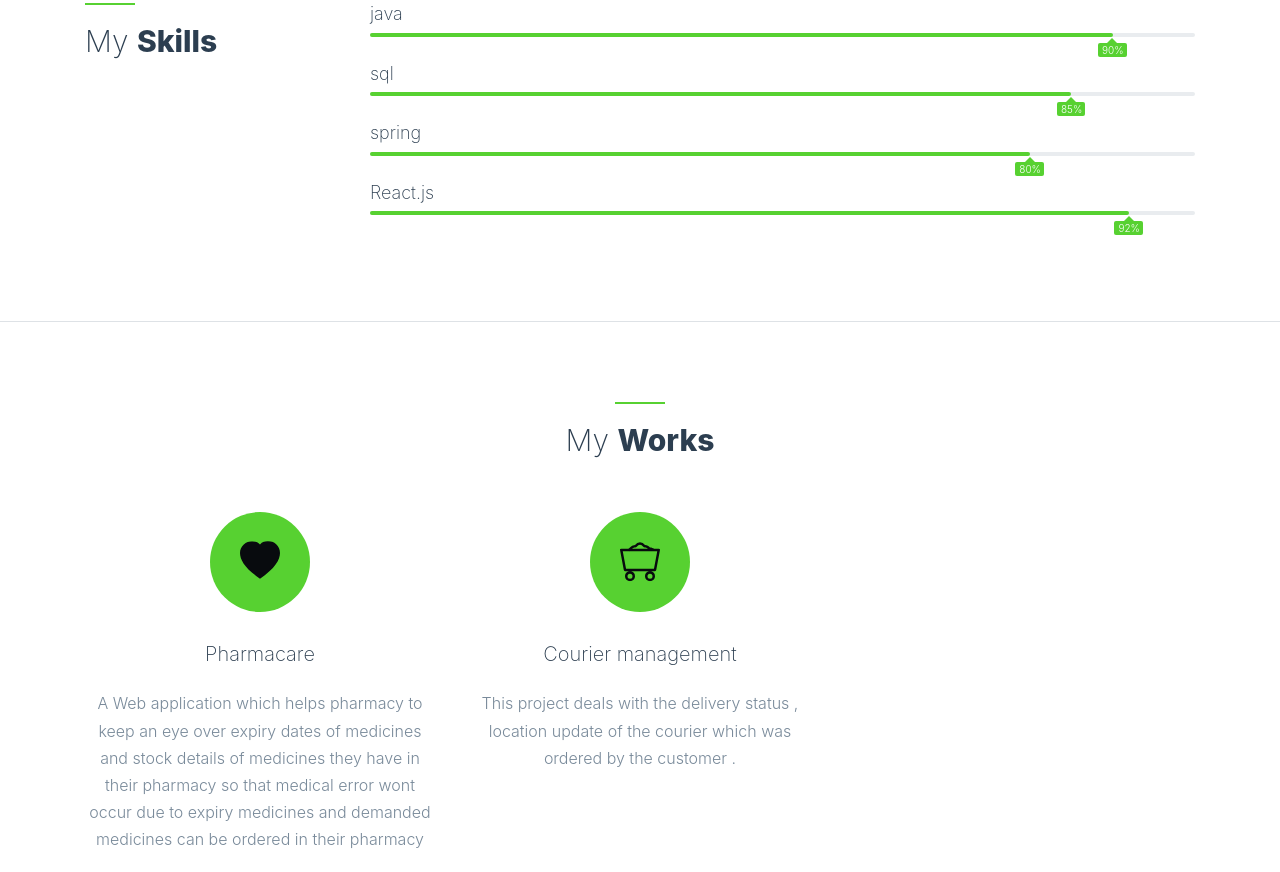
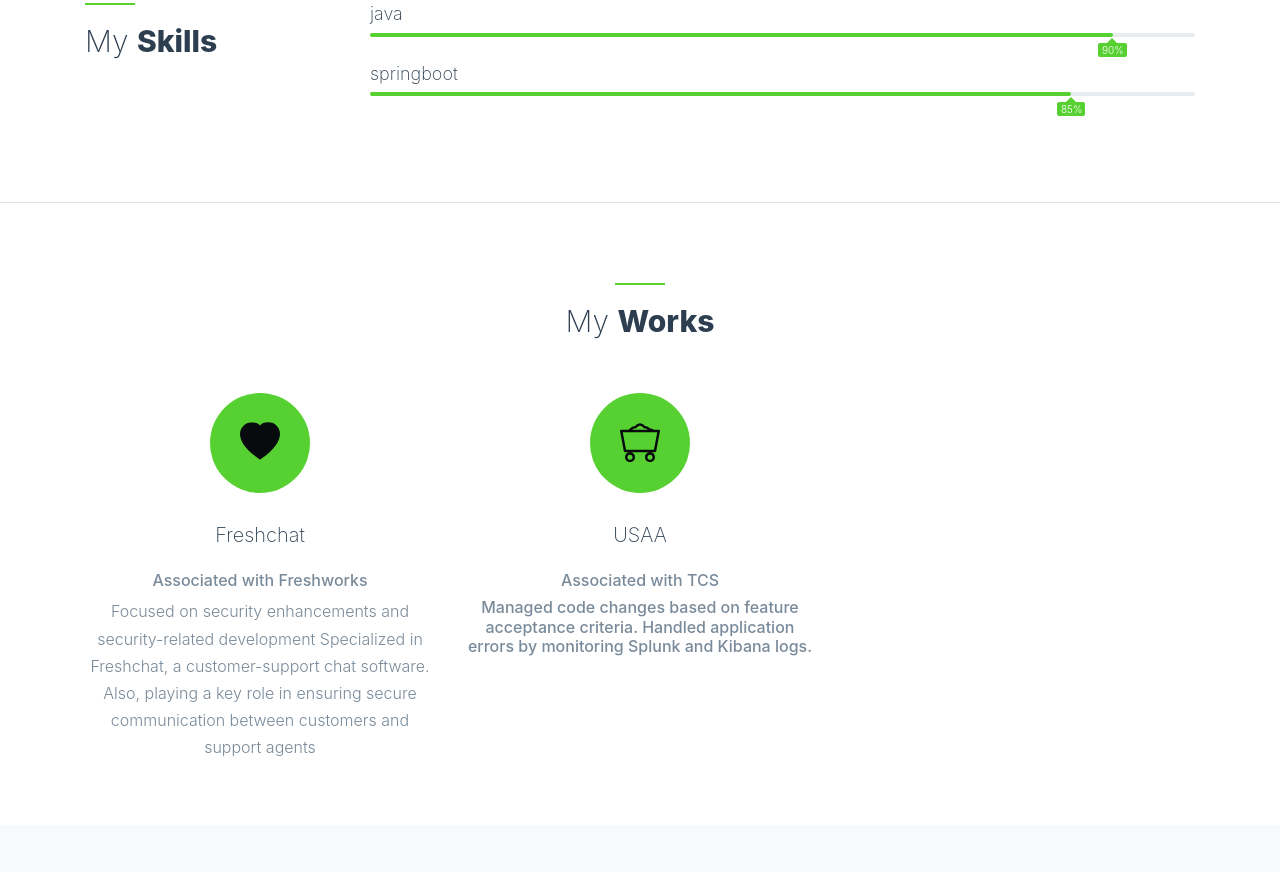
Before and after one commit to ajaysurya8888/ajaysurya8888.github.io, a plain HTML site: page index.html in a window 1280 px wide. Shown: the part 1575-2447 px from the top of the page. Drawn offline with Linux system fonts and the light colour scheme; files whose address does not match are found by name.

Commit message:
Update index.html

```diff
--- a/index.html
+++ b/index.html
@@ -96,7 +96,7 @@
             </div>
 
             <div class="skill">
-              <h3>sql</h3>
+              <h3>springboot</h3>
               <div class="progress">
                 <div class="progress-bar" role="progressbar" style="width: 85%" aria-valuenow="85" aria-valuemin="0" aria-valuemax="100">
                   <span>85%</span>
@@ -104,21 +104,6 @@
               </div>
             </div>
 
-
-            <div class="skill">
-              <h3>spring </h3>
-              <div class="progress">
-                <div class="progress-bar" role="progressbar" style="width: 80%" aria-valuenow="80" aria-valuemin="0" aria-valuemax="100">
-                  <span>80%</span>
-                </div>
-              </div>
-            </div>
-
-            <div class="skill">
-              <h3>React.js</h3>
-              <div class="progress">
-                <div class="progress-bar" role="progressbar" style="width: 92%" aria-valuenow="92" aria-valuemin="0" aria-valuemax="100">
-                  <span>92%</span>
                 </div>
               </div>
             </div>
@@ -147,9 +132,11 @@
   <path fill-rule="evenodd" d="M8 1.314C12.438-3.248 23.534 4.735 8 15-7.534 4.736 3.562-3.248 8 1.314z"/>
 </svg></span>
               </span>
-              <h3 class="mb-4">Pharmacare</h3>
-              <p>A Web application which helps pharmacy to keep an eye over expiry dates of medicines and stock details of medicines they have in their pharmacy so that medical error wont occur due to expiry medicines and demanded medicines can be ordered in their pharmacy</p>
-              <!--<p><a href="#" class="site-link"><i class="icon-chevron-right"></i></a></p>-->
+  <h3 class="mb-4">Freshchat</h3>
+		<h6> Associated with Freshworks</h6>
+              <p> Focused on security enhancements and security-related development Specialized in Freshchat, a customer-support chat software. Also, playing a key role in ensuring secure communication between customers and support agents</p>
+
+                         <!--<p><a href="#" class="site-link"><i class="icon-chevron-right"></i></a></p>-->
             </div>
           </div>
          <div class="col-md-6 col-lg-4 text-center mb-5">
@@ -160,8 +147,9 @@
   <path fill-rule="evenodd" d="M6 1.5a2.498 2.498 0 0 1 4 0c.818 0 1.545.394 2 1 .67 0 1.28.265 1.729.694l-.692.722A1.493 1.493 0 0 0 12 3.5c-.314 0-.611-.15-.8-.4-.274-.365-.71-.6-1.2-.6-.314 0-.611-.15-.8-.4a1.497 1.497 0 0 0-2.4 0c-.189.25-.486.4-.8.4-.507 0-.955.251-1.228.638a2.65 2.65 0 0 1-.634.634 1.511 1.511 0 0 0-.263.236l-.75-.662a2.5 2.5 0 0 1 .437-.391 1.63 1.63 0 0 0 .393-.393A2.498 2.498 0 0 1 6 1.5z"/>
 </svg></span>
               </span>
-              <h3 class="mb-4">Courier management</h3>
-              <p> This project deals with the delivery status , location update of the courier which was ordered by the customer .</p>
+                    <h3 class="mb-4">USAA</h3>
+              <h6>Associated with TCS<h6>
+		      <p> Managed code changes based on feature acceptance criteria. Handled application errors by monitoring Splunk and Kibana logs.</p>
 
             </div>
           </div>
@@ -192,6 +180,7 @@
 
             <h2 class="mb-5">Experience</h2>
 
+
             <div class="resume-item mb-4">
               <span class="date"><span class="icon-calendar"></span> December 2019 - August 2020</span>
               <h3>Java full stack engineer</h3>
@@ -200,10 +189,17 @@
             </div>
 
 		<div class="resume-item mb-4">
-              <span class="date"><span class="icon-calendar"></span> January 2021 - Present</span>
-              <h3>Assistant System Engineer Trainee</h3>
+              <span class="date"><span class="icon-calendar"></span> January 2021 - September 2022</span>
+              <h3>Assistant System Engineer</h3>
               <p>Full Time</p>
 			  <span class="school">Tata Consultancy Services</span>
+            </div>
+
+				<div class="resume-item mb-4">
+              <span class="date"><span class="icon-calendar"></span> September 2022 - Present</span>
+              <h3>Assistant System Engineer</h3>
+              <p>Full Time</p>
+			  <span class="school">Freshworks</span>
             </div>
 
 
```
